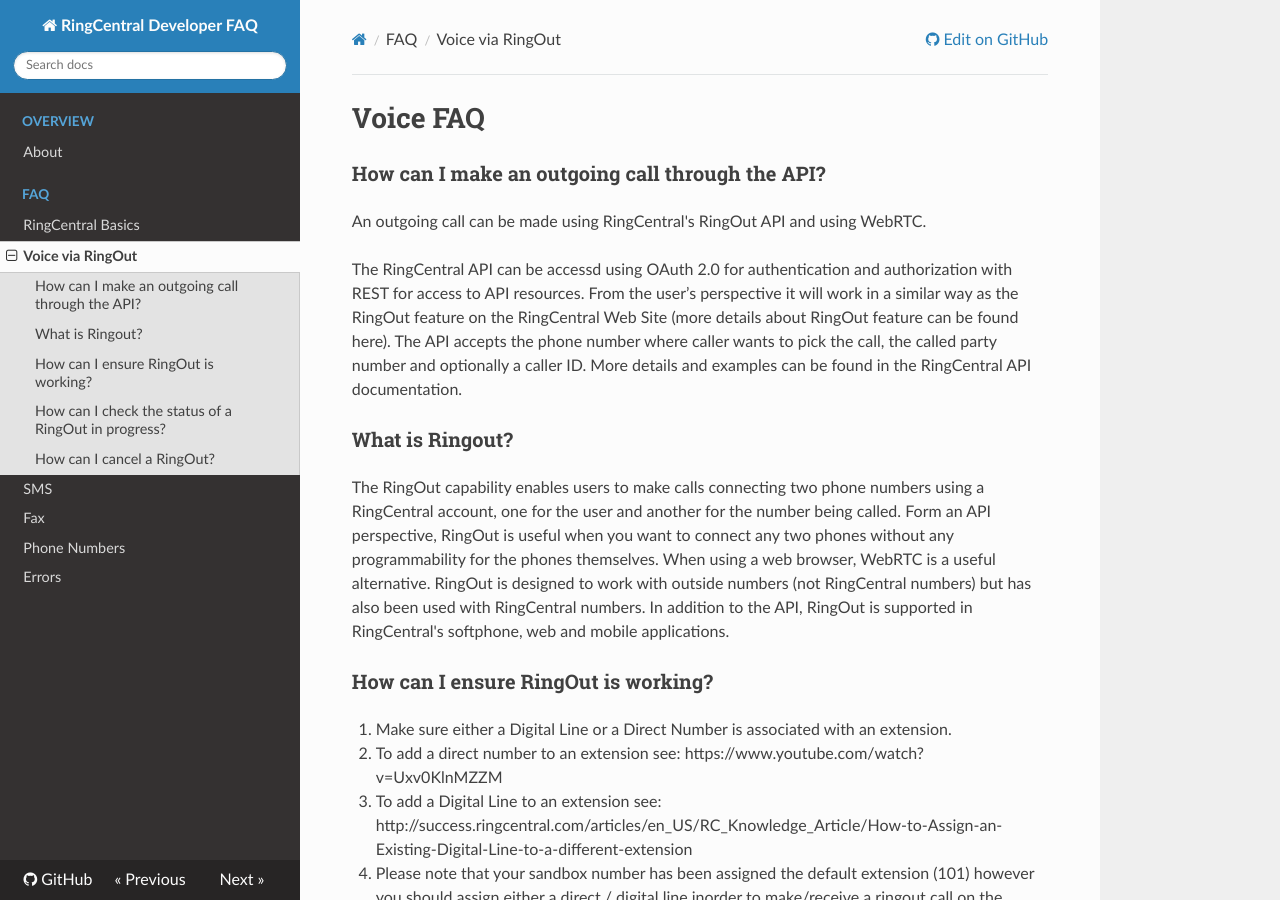
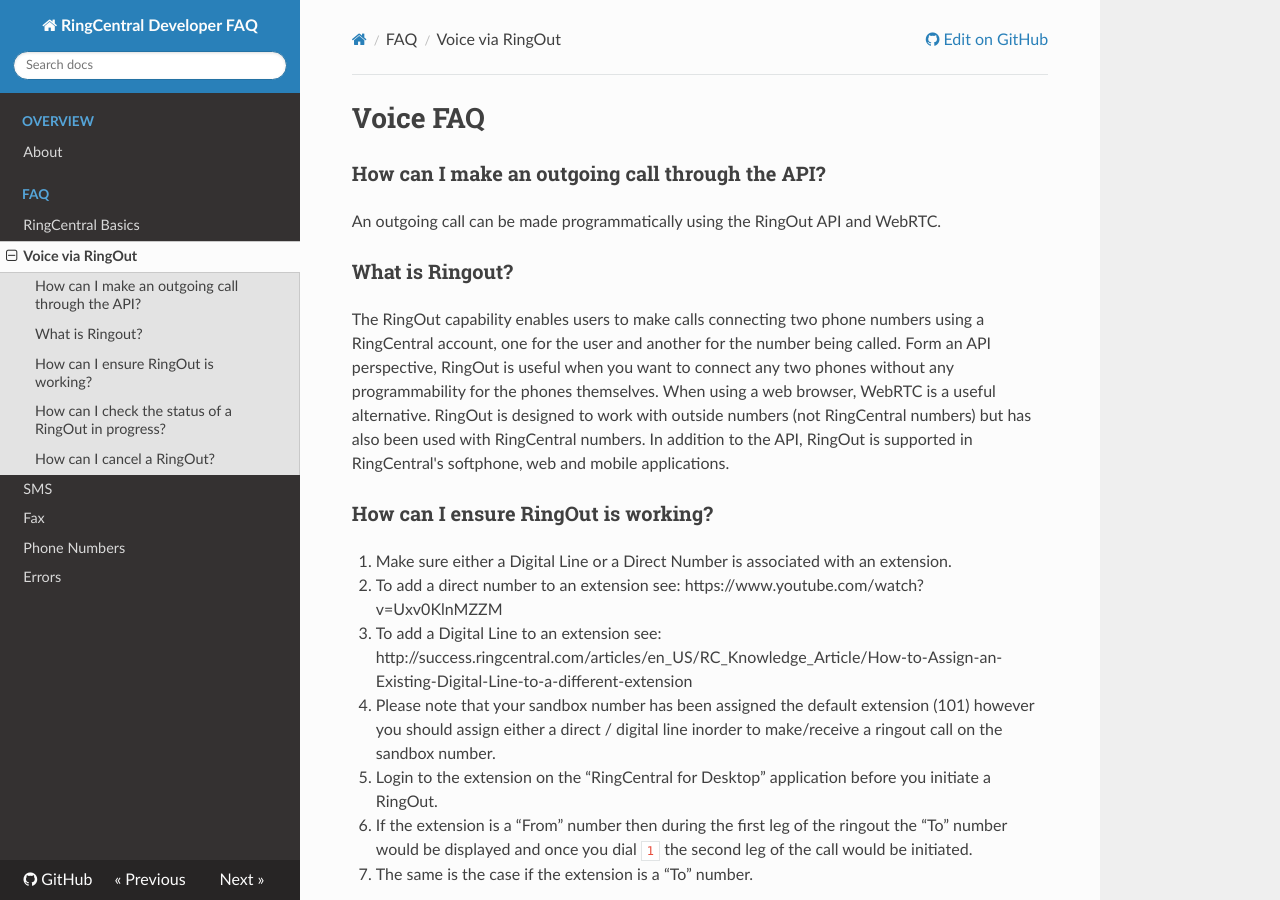
Before and after one commit to ringcentral/ringcentral-faq, an MkDocs documentation site: the page built from docs/voice_ringout.md, in a window 1280 px wide and 900 px high. Built offline with MkDocs 1.6.1, drawn with Linux system fonts in a browser that asks for light colours; nearby versions of some CDN libraries; old or Windows-style settings are respelled for this version of MkDocs.

Commit message:
update docs

```diff
--- a/docs/voice_ringout.md
+++ b/docs/voice_ringout.md
@@ -2,10 +2,7 @@
 
 ### How can I make an outgoing call through the API?
 
-An outgoing call can be made using RingCentral's RingOut API and using WebRTC.
-
-
-The RingCentral API can be accessd using OAuth 2.0 for authentication and authorization with REST for access to API resources. From the user’s perspective it will work in a similar way as the RingOut feature on the RingCentral Web Site (more details about RingOut feature can be found here). The API accepts the phone number where caller wants to pick the call, the called party number and optionally a caller ID. More details and examples can be found in the RingCentral API documentation.
+An outgoing call can be made programmatically using the RingOut API and WebRTC.
 
 ### What is Ringout?
 
```
